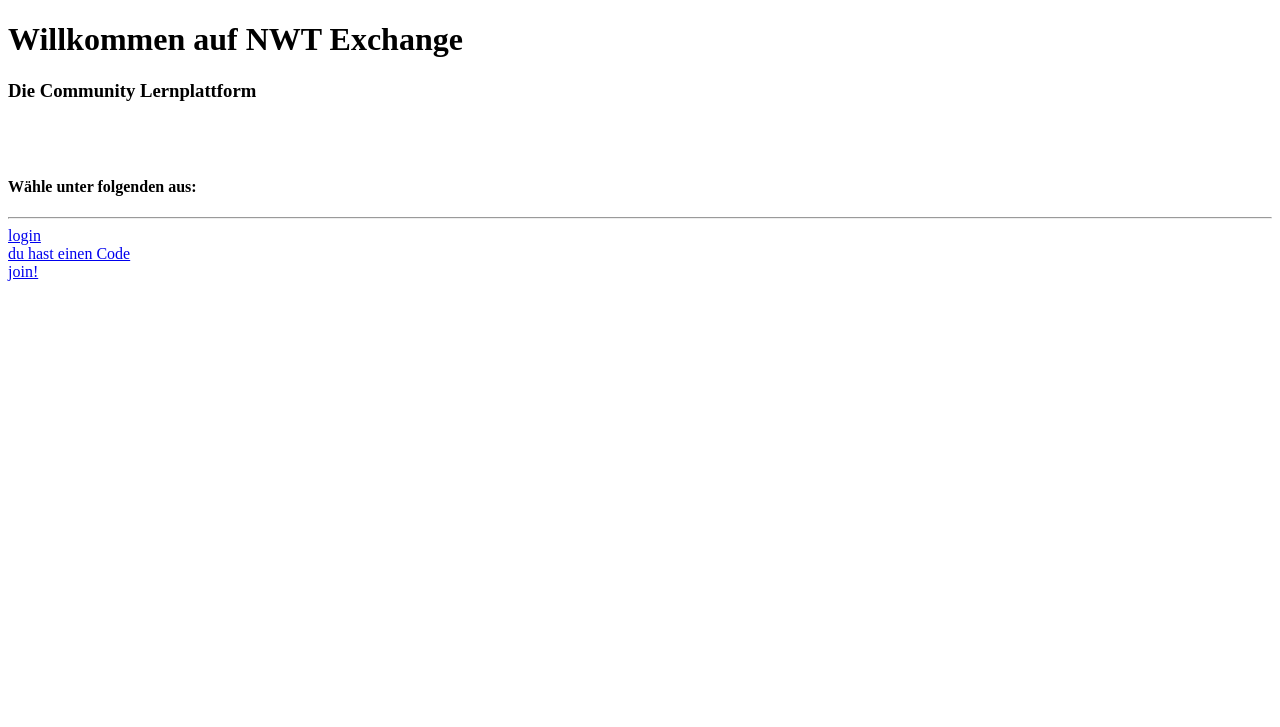
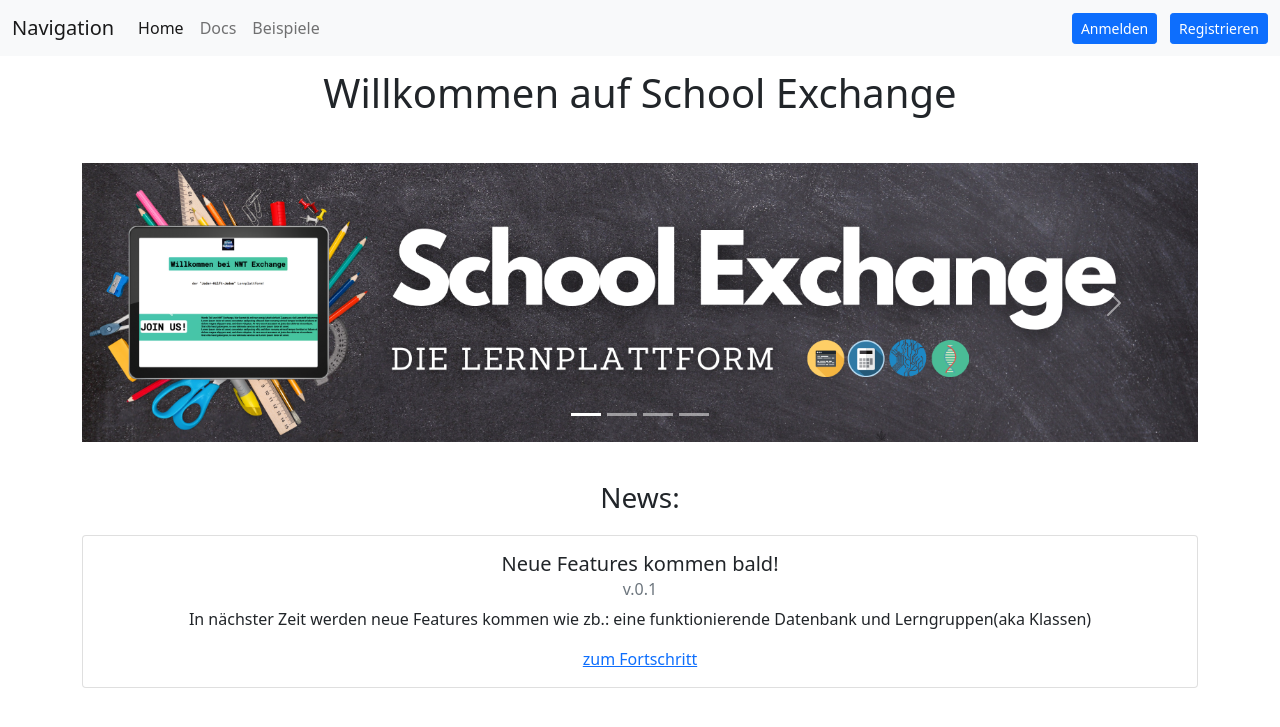
Before and after one commit to pulledev/School-Exchange, a PHP site: page / in a window 1280 px wide. Shown: the top 727 px of the page. Run offline with PHP 8.4, Linux system fonts and the light colour scheme.

Commit message:
new index style

```diff
--- a/classes/Navbar.php
+++ b/classes/Navbar.php
@@ -98,4 +98,56 @@ class Navbar
 
 
     }
+
+    static function printNavbarIndex($active)
+    {
+        $home = null;
+        $docs = null;
+        $example = null;
+        switch ($active) {
+            case "home":
+                $home = "active";
+                break;
+            case "docs":
+                $docs = "active";
+                break;
+            case "example":
+                $example = "active";
+                break;
+        }
+
+        ?>
+        <nav class="navbar navbar-expand-lg navbar-light bg-light">
+            <div class="container-fluid">
+                <a class="navbar-brand" href="#">Navigation</a>
+                <button class="navbar-toggler" type="button" data-bs-toggle="collapse" data-bs-target="#navbarNav"
+                <aria-controls
+                ="navbarNav" aria-expanded="false" aria-label="Toggle navigation">
+                <span class="navbar-toggler-icon"></span>
+                </button>
+
+                <div class="collapse navbar-collapse" id="navbarNav">
+                    <ul class="navbar-nav me-auto mb-2 mb-lg-0">
+
+                        <li class="nav-item">
+                            <a class="nav-link <?php echo $home ?> " href="../index.php">Home</a>
+                        </li>
+
+
+                        <li class="nav-item">
+                            <a class="nav-link <?php echo $docs; ?>" href="../forum/index.php">Docs</a>
+                        </li>
+
+                        <li class="nav-item">
+                            <a class="nav-link <?php echo $example; ?>" href="../getcodep.php">Beispiele</a>
+                        </li>
+                    </ul>
+                    <a href="login.php" class="btn btn-primary btn-sm">Anmelden</a>
+                    <div><a href="register.php" class="btn btn-primary btn-sm" id="btn">Registrieren</a></div>
+                </div>
+            </div>
+
+        </nav>
+        <?php
+    }
 }
--- /dev/null
+++ b/css/styleindex.css
@@ -0,0 +1,26 @@
+.headline{
+    padding-top: 1vw;
+    padding-bottom: 3vw;
+    text-align: center;
+}
+.headline2{
+    padding-top: 3vw;
+    padding-bottom: 1vw;
+    text-align: center;
+}
+#btn{
+    margin-left: 1vw;
+}
+.tile{
+
+    text-align: center;
+}
+#card{
+    text-align: center;
+    display: inline-block;
+    align-items: center;
+}
+#progress{
+    height: 2vw;
+    margin-bottom: 3vw;
+}
--- a/index.php
+++ b/index.php
@@ -1,33 +1,89 @@
-
 <!doctype html>
 <html lang="de">
 <?php
-
+spl_autoload_register(function ($className) {
+    error_log('autoloader:' . $className);
+    include 'classes/' . $className . '.php';
+});
+Head::printHead("School Exchange", "/css/styleindex.css");
 ?>
 
 
 <body>
-<div class="container-md">
-<h1>Willkommen auf NWT Exchange</h1>
-<h3>Die Community Lernplattform </h3>
-<br>
-<br>
-<h4>Wähle unter folgenden aus:</h4>
-<hr>
-<div class="row">
-    <div class="col"><a class="btn btn-primary" href="login.php">login</a><br></div>
-    <div class="col"><a class="btn btn-primary" href="register.php">du hast einen Code</a><br></div>
-    <div class="col"><a class="btn btn-primary" href="getcode.php">join!</a><br></div>
+<?php
+Navbar::printNavbarIndex("home");
+?>
+<div class="container">
+
+    <h1 class="headline">Willkommen auf School Exchange</h1>
+
+    <div id="carouselExampleCaptions" class="carousel slide" data-bs-ride="carousel">
+        <div class="carousel-indicators">
+            <button type="button" data-bs-target="#carouselExampleCaptions" data-bs-slide-to="0" class="active"
+                    aria-current="true" aria-label="Slide 1"></button>
+            <button type="button" data-bs-target="#carouselExampleCaptions" data-bs-slide-to="1"
+                    aria-label="Slide 2"></button>
+            <button type="button" data-bs-target="#carouselExampleCaptions" data-bs-slide-to="2"
+                    aria-label="Slide 3"></button>
+            <button type="button" data-bs-target="#carouselExampleCaptions" data-bs-slide-to="3"
+                    aria-label="Slide 4"></button>
+        </div>
+
+        <div class="carousel-inner">
+            <div class="carousel-item active">
+                <img src="/pic/werbung1.png" class="d-block w-100" alt="werbung school exchange">
+                <div class="carousel-caption d-none d-md-block">
+
+                </div>
+            </div>
+            <div class="carousel-item">
+                <img src="/pic/werbung2.png" class="d-block w-100" alt="werbung school exchange">
+                <div class="carousel-caption d-none d-md-block">
+
+                </div>
+            </div>
+            <div class="carousel-item">
+                <img src="/pic/werbung3.png" class="d-block w-100" alt="werbung school exchange">
+                <div class="carousel-caption d-none d-md-block">
+                </div>
+            </div>
+            <div class="carousel-item">
+                <img src="/pic/werbung4.png" class="d-block w-100" alt="werbung school exchange">
+                <div class="carousel-caption d-none d-md-block">
+                </div>
+            </div>
+        </div>
+        <button class="carousel-control-prev" type="button" data-bs-target="#carouselExampleCaptions"
+                data-bs-slide="prev">
+            <span class="carousel-control-prev-icon" aria-hidden="true"></span>
+            <span class="visually-hidden">Previous</span>
+        </button>
+        <button class="carousel-control-next" type="button" data-bs-target="#carouselExampleCaptions"
+                data-bs-slide="next">
+            <span class="carousel-control-next-icon" aria-hidden="true"></span>
+            <span class="visually-hidden">Next</span>
+        </button>
+    </div>
+
+
+    <div class="row">
+        <div class="col"><h3 class="headline2">News:</h3></div>
+    </div>
+    <div class="row">
+        <div class="col">
+            <div class="card" id="card" style="width: 100%;">
+                <div class="card-body">
+                    <h5 class="card-title">Neue Features kommen bald!</h5>
+                    <h6 class="card-subtitle mb-2 text-muted">v.0.1</h6>
+                    <p class="card-text">In nächster Zeit werden neue Features kommen wie zb.: eine funktionierende Datenbank und Lerngruppen(aka Klassen)</p>
+                    <a href="progress.php" class="card-link">zum Fortschritt</a>
+                </div>
+            </div>
+        </div>
+
+    </div>
 </div>
 
 
-</div>
-<?php
-spl_autoload_register(function ($className) {
-    error_log('autoloader:'.$className);
-    include 'classes/'.$className.'.php';
-});
-?>
-
 </body>
 </html>
```
Also changed, not shown: classes/Mariadb.php (+6 -1 lines), progress.php (added, +34 -0 lines), random.php (added, +25 -0 lines), css/styleind.css (deleted), pic/forum_test.png (added), pic/werbung.png (added), pic/werbung1.png (added), 3 other files.
